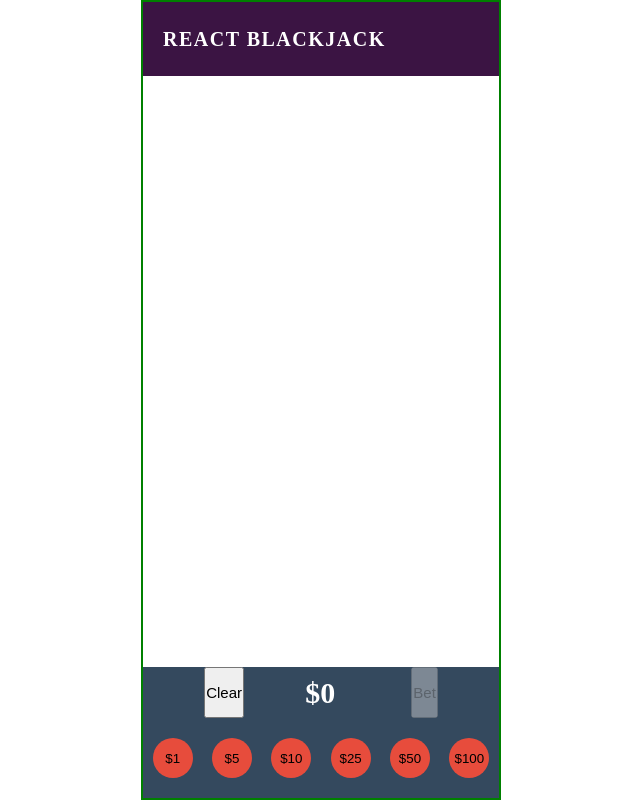
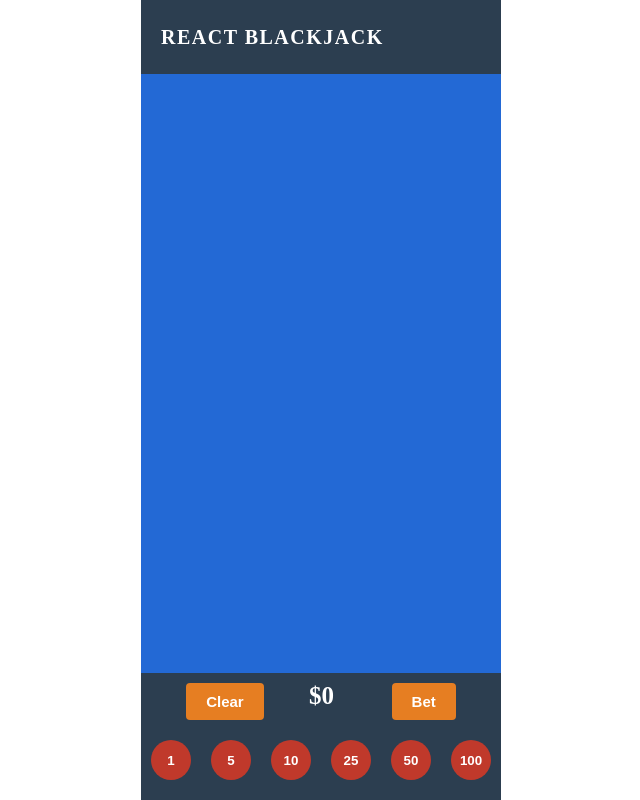
Before and after one commit to poftadeh/react-blackjack, a React (Create React App) app: page / in a window 1280 px wide. Both pictures are taken after a click on the button "New Game". Shown: the whole page, without its empty margins (319-959 px from the left). Built offline with nearby package versions, Linux system fonts and the light colour scheme.

Commit message:
style: change background and tray colors

```diff
--- a/src/App.tsx
+++ b/src/App.tsx
@@ -26,10 +26,10 @@ const AppWrapper = styled.div`
   display: flex;
   flex-direction: column;
   justify-content: space-between;
-  border: 2px solid green;
   max-width: 36rem;
   height: 100vh;
   margin: 0 auto;
+  background-color: #2369d5;
 `;
 
 interface Props {
--- a/src/components/ChipTray/index.tsx
+++ b/src/components/ChipTray/index.tsx
@@ -35,12 +35,12 @@ const ChipTray: React.FC<Props> = ({ bet }) => {
           </BetButton>
         </ControlPanel>
         <div className="chips">
-          <Chip onClick={() => handleClick(1)}>$1</Chip>
-          <Chip onClick={() => handleClick(5)}>$5</Chip>
-          <Chip onClick={() => handleClick(10)}>$10</Chip>
-          <Chip onClick={() => handleClick(25)}>$25</Chip>
-          <Chip onClick={() => handleClick(50)}>$50</Chip>
-          <Chip onClick={() => handleClick(100)}>$100</Chip>
+          <Chip onClick={() => handleClick(1)}>1</Chip>
+          <Chip onClick={() => handleClick(5)}>5</Chip>
+          <Chip onClick={() => handleClick(10)}>10</Chip>
+          <Chip onClick={() => handleClick(25)}>25</Chip>
+          <Chip onClick={() => handleClick(50)}>50</Chip>
+          <Chip onClick={() => handleClick(100)}>100</Chip>
         </div>
       </Tray>
     </Wrapper>
--- a/src/components/ChipTray/style.ts
+++ b/src/components/ChipTray/style.ts
@@ -8,7 +8,7 @@ export const Tray = styled.div`
   padding: 0 0 2rem 0;
   display: flex;
   flex-direction: column;
-  background-color: #34495e;
+  background-color: #2c3e50;
 
   .chips {
     display: flex;
@@ -18,31 +18,46 @@ export const Tray = styled.div`
 
 export const Chip = styled.button`
   border: none;
+  color: #fff;
   width: 4rem;
   height: 4rem;
   border-radius: 50%;
-  background-color: #e74c3c;
+  background-color: #c0392b;
   text-align: center;
+  font-weight: 700;
+  cursor: pointer;
 `;
 
 export const BetDisplay = styled.h3`
   color: white;
-  font-size: 3rem;
+  font-size: 2.5rem;
   align-self: center;
   font-weight: 700;
   min-width: 3ch;
 `;
 
-export const BetButton = styled.button`
+const ControlButton = styled.button`
+  border: none;
+  padding: 1rem 2rem;
+  border-radius: 4px;
+  color: #fff;
+  font-weight: 700;
+  margin-top: 1rem;
+  background-color: #e67e22;
+  cursor: pointer;
+`;
+
+export const BetButton = styled(ControlButton)`
   font-size: 1.5rem;
 `;
 
-export const ClearButton = styled.button`
+export const ClearButton = styled(ControlButton)`
   font-size: 1.5rem;
 `;
 
 export const ControlPanel = styled.div`
   display: flex;
   justify-content: space-evenly;
+  align-items: center;
   margin-bottom: 2rem;
 `;
--- a/src/components/Header/style.ts
+++ b/src/components/Header/style.ts
@@ -2,7 +2,7 @@ import styled from 'styled-components';
 
 export const StyledHeader = styled.header`
   padding: 2rem;
-  background-color: #3b1443;
+  background-color: #2c3e50;
   text-transform: uppercase;
 `;
 
```
Also changed, not shown: src/components/common/Card/index.tsx (added, +30 -0 lines), src/components/common/Card/style.ts (added, +20 -0 lines).
